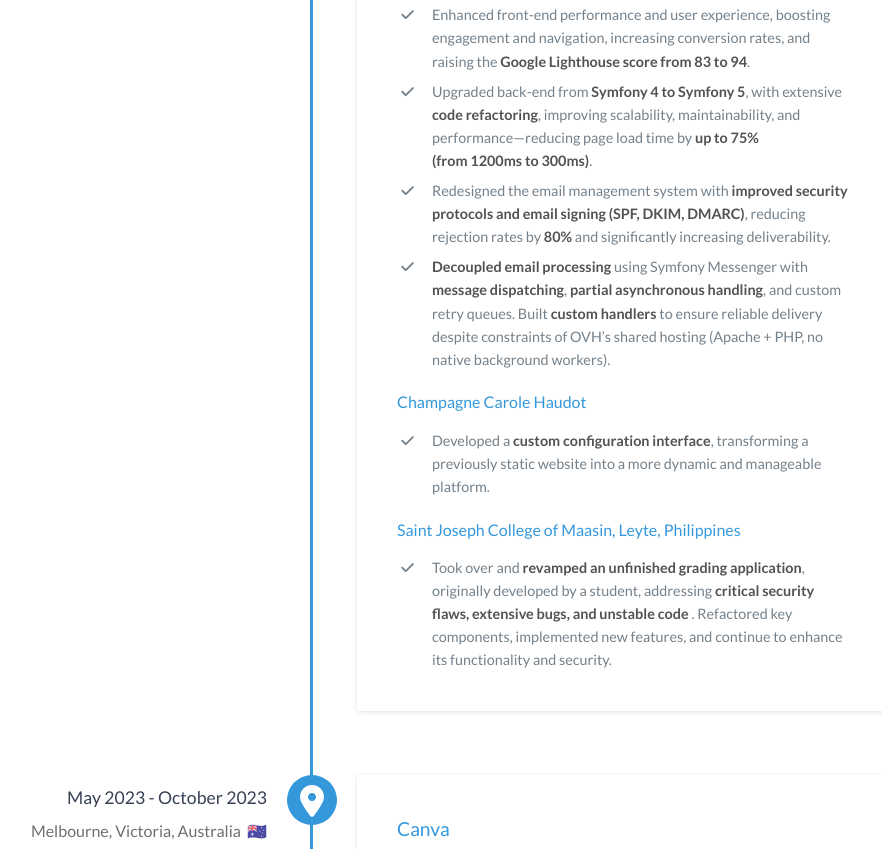
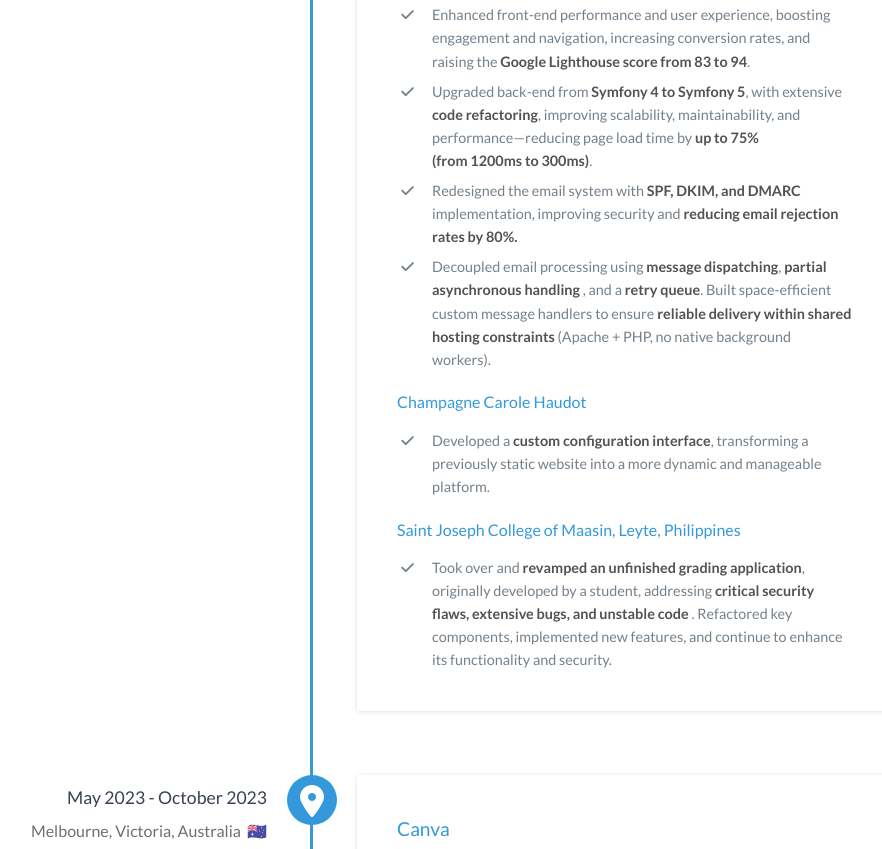
Before and after one commit to ganoninc/resume, a website: page index.html in a window 1280 px wide. Shown: the part 2684-3533 px from the top of the page, without its empty margins (183-1065 px from the left). Drawn offline with nearby package versions, Linux system fonts and the light colour scheme.

Commit message:
update PDF files

```diff
--- a/index.html
+++ b/index.html
@@ -273,21 +273,18 @@
                         </li>
                         <li>
                             <span class="fa-li"><i class="fas fa-check"></i></span>Redesigned the
-                            email management system with
-                            <strong
-                                >improved security protocols and email signing (SPF, DKIM,
-                                DMARC)</strong
-                            >, reducing rejection rates by <strong>80%</strong> and significantly
-                            increasing deliverability.
+                            email system with <strong>SPF, DKIM, and DMARC</strong> implementation,
+                            improving security and
+                            <strong>reducing email rejection rates by 80%.</strong>
                         </li>
                         <li>
-                            <span class="fa-li"><i class="fas fa-check"></i></span
-                            ><strong>Decoupled email processing</strong> using Symfony Messenger
-                            with <strong>message dispatching</strong>,
-                            <strong>partial asynchronous handling</strong>, and custom retry queues.
-                            Built <strong>custom handlers</strong> to ensure reliable delivery
-                            despite constraints of OVH’s shared hosting (Apache + PHP, no native
-                            background workers).
+                            <span class="fa-li"><i class="fas fa-check"></i></span>Decoupled email
+                            processing using <strong>message dispatching</strong>,
+                            <strong> partial asynchronous handling </strong>, and a
+                            <strong>retry queue</strong>. Built space-efficient custom message
+                            handlers to ensure
+                            <strong>reliable delivery within shared hosting constraints</strong>
+                            (Apache + PHP, no native background workers).
                         </li>
                     </ul>
                     <h5>
@@ -1240,9 +1237,9 @@
             <!-- End .education-block -->
 
             <div class="education-block">
-                <h3>IUT de Reims, France</h3>
+                <h3>Université de Reims Champagne-Ardenne, France</h3>
                 <span class="education-date">Graduated 2010</span>
-                <h4>University Technology Diploma in Computer Science</h4>
+                <h4>University Diploma in Computer Science (DUT Informatique)</h4>
             </div>
             <!-- End .education-block -->
 
@@ -1250,16 +1247,6 @@
                 <h3>Lycée Pierre Bayen, France</h3>
                 <span class="education-date">Graduated 2008</span>
                 <h4>High School Diploma in <strong>Economic and Social Sciences</strong></h4>
-            </div>
-            <!-- End .education-block -->
-
-            <div class="education-block">
-                <h3>Conservatoire de musique Jean-Philippe Rameau, France</h3>
-                <span class="education-date">Graduated 2008</span>
-                <h4>
-                    Third Cycle in Music Theory and Second Cycle in
-                    <strong>clarinet</strong>
-                </h4>
             </div>
             <!-- End .education-block -->
         </div>
```
Also changed, not shown: 2 other files.
